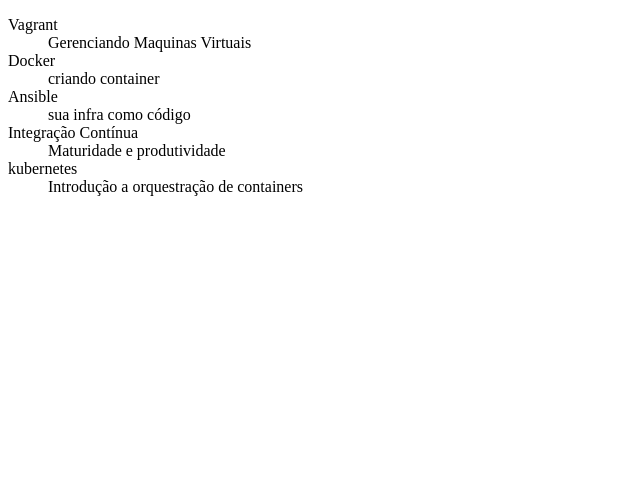
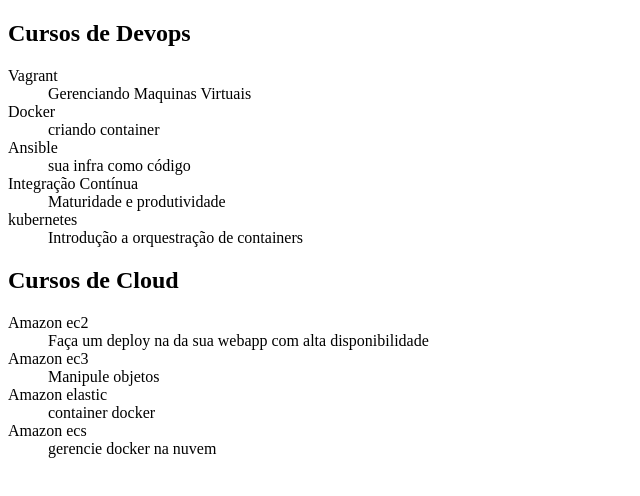
Before and after one commit to igorboas/aluragit, a plain HTML site: page index.html in a window 1280 px wide. Shown: the whole page, without its empty margins (0-640 px from the left). Drawn offline with Linux system fonts and the light colour scheme.

Commit message:
cursos amazon

```diff
--- a/index.html
+++ b/index.html
@@ -5,7 +5,7 @@
     <title>Lista de cursos do alura</title>
 </head>
 <body>
-
+    <h2>Cursos de Devops</h2>
     <dl>
         <dt>Vagrant</dt>
         <dd>Gerenciando Maquinas Virtuais</dd>
@@ -23,5 +23,21 @@
         <dd>Introdução a orquestração de containers</dd>
 
     </dl>
+    <h2>Cursos de Cloud</h2>
+    <dl>
+
+        <dt>Amazon ec2</dt>
+        <dd>Faça um deploy na da sua webapp com alta disponibilidade</dd>
+
+        <dt>Amazon ec3</dt>
+        <dd>Manipule objetos</dd>
+
+        <dt>Amazon elastic</dt>
+        <dd>container docker</dd>
+
+        <dt>Amazon ecs</dt>
+        <dd>gerencie docker na nuvem</dd>
+</dl>
+
 </body>
 </html>
```
